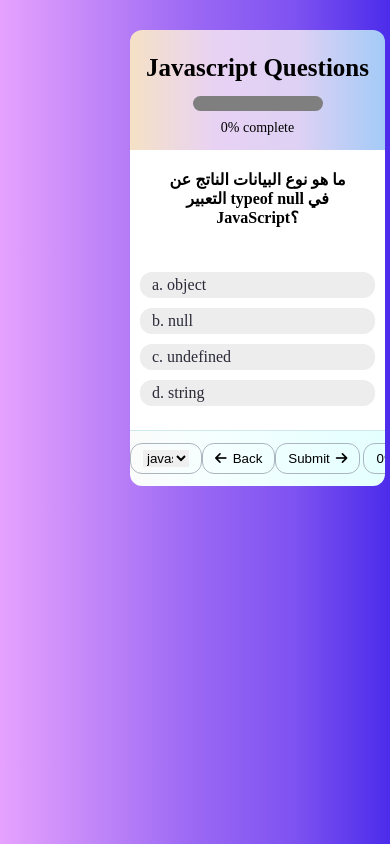
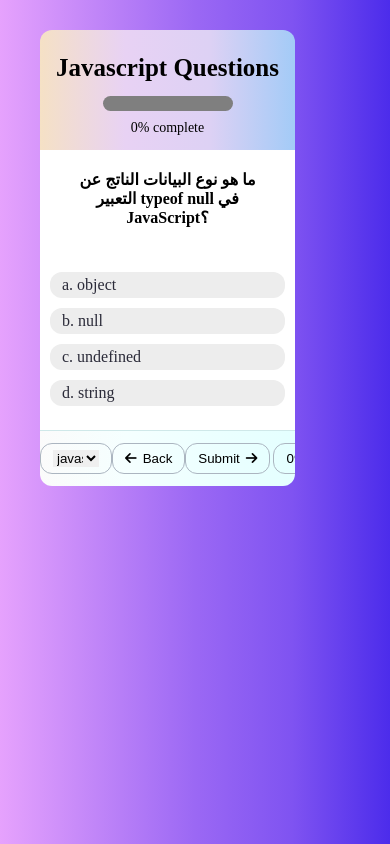
Before and after one commit to Maryam-Abo-Khamis/Quiz-application-, a plain HTML site: page index.html in a window 390 px wide. Drawn offline with Linux system fonts and the light colour scheme.

Commit message:
make site Responsive

```diff
--- a/css/main.css
+++ b/css/main.css
@@ -202,6 +202,6 @@ button select option{
 }
 @media (max-width:800px) {
     .quiz{
-        transform: translate(100px, 0);
+        transform: translate(10px, 0);
     }
 }
```
